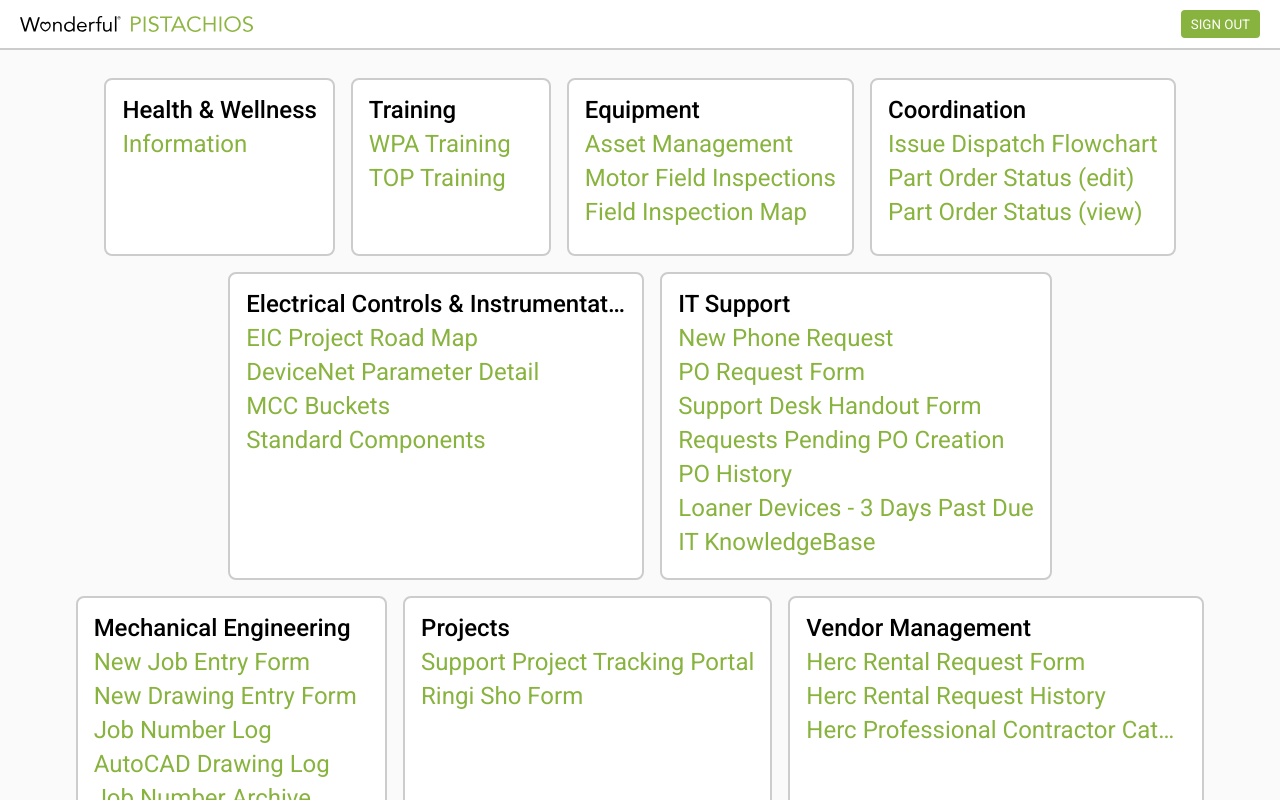
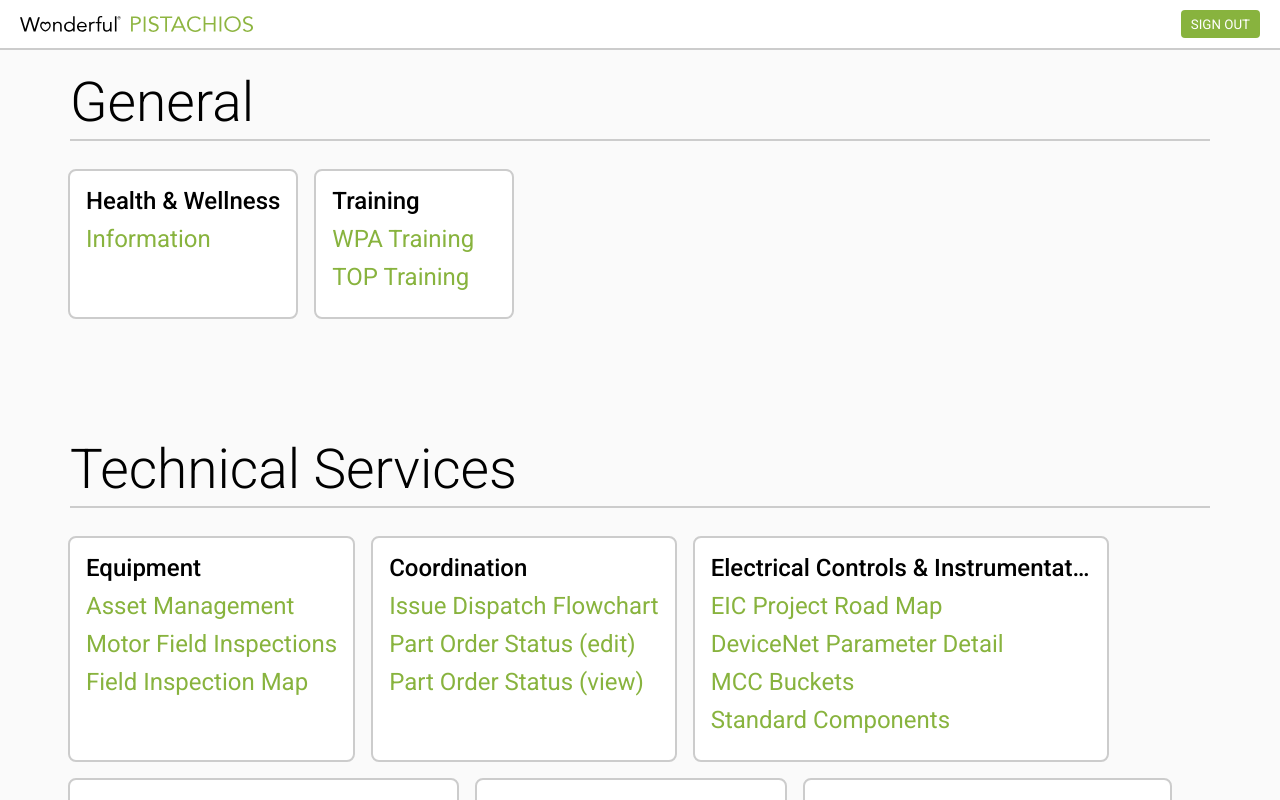
Before and after one commit to thewonderfulcompany/wpa-site, a React (Create React App) app: page / in a window 1280 px wide. Shown: the top 800 px of the page. Built offline with nearby package versions, Linux system fonts and the light colour scheme.

Commit message:
added section titles

```diff
--- a/src/App.css
+++ b/src/App.css
@@ -29,6 +29,9 @@
   padding: 10px 20px;
   background: #fff;
   border-bottom: 2px solid #ccc;
+  position: fixed;
+  width: 100%;
+  z-index: 1;
 }
 
 header>div {
@@ -55,15 +58,30 @@
   background: var(--dark-green);
 }
 
+.section:first-of-type{
+  padding-top:50px;
+}
+
+.section {
+  max-width: 1200px;
+  margin: auto;
+  padding: 20px;
+  margin-bottom: 50px;
+}
+
+.section h1{
+  margin: 20px 10px;
+  font-weight: 300;
+  font-size: 55px;
+  padding-bottom: 5px;
+  border-bottom: 2px solid #ccc;
+}
+
 .cards {
   display: flex;
   flex-flow: row wrap;
-  justify-content: center;
-  /* align-items: flex-start; */
   align-content: center;
-  max-width: 1200px;
-  margin: auto;
-  padding: 20px;
+
 }
 
 .card {
@@ -80,7 +98,7 @@
 .card p,
 .card a {
   font-size: 24px;
-  margin: 0 0 6px 0;
+  margin: 0 0 10px 0;
   overflow: hidden;
   white-space: nowrap;
   overflow-wrap: break-word;
@@ -95,7 +113,10 @@
   display: block;
   color: var(--green);
   text-decoration: none;
+  transition: color .15s;
 }
+
+.card a:hover{color: var(--dark-green);}
 
 
 @media (max-width: 950px) {
--- a/src/App.js
+++ b/src/App.js
@@ -5,7 +5,7 @@
   return (
     <div className="App">
       <Header/>
-      <Cards/>
+      <Sections/>
     </div>
   );
 }
@@ -25,7 +25,7 @@
 
 // this should be replaced with an api call for real data once that is ready
 // this data structure forces unique names for cards and links, may change in the future
-const dummyData = {
+let dummyData = {
   'Health & Wellness': {
     'Information': 'https://wpa-internal.wonderful.com/wellness'
   },
@@ -109,14 +109,120 @@
 }
 
 
-function Cards(props){
-  console.log(Object.keys(dummyData))
+dummyData = {
+
+  'General':{
+    'Health & Wellness': {
+      'Information': 'https://wpa-internal.wonderful.com/wellness'
+    },
+
+    'Training': {
+      'WPA Training': 'https://wpatraining.com/',
+      'TOP Training': 'https://wpa-internal.wonderful.com/student-data/',
+    }
+  },
+
+  'Technical Services':{
+    'Equipment': {
+      'Asset Management': 'https://wpa-internal.wonderful.com/Technical-Services/Maintenance-Management-System/',
+      'Motor Field Inspections': 'https://wpa-internal.wonderful.com/Technical-Services/Maintenance-Management-System/MTR-inspection-summary',
+      'Field Inspection Map': 'Field Inspection Map',
+      '': '',
+    },
+
+    'Coordination': {
+      'Issue Dispatch Flowchart': 'https://www.lucidchart.com/invitations/accept/bc8846ec-fc5b-45b3-8124-b4d23210c5e5',
+      'Part Order Status (edit)': 'https://app.smartsheet.com/b/home?lx=mANrD5AL0etPYJCUXwqPJA',
+      'Part Order Status (view)': 'https://app.smartsheet.com/b/publish?EQBCT=97bf1288adf944b0acf7ec9a86f505f3',
+    },
+
+    'Electrical Controls & Instrumentation': {
+      'EIC Project Road Map': 'https://app.smartsheet.com/b/publish?EQBCT=4311ca97604545ebb77dab3754b889b9',
+      'DeviceNet Parameter Detail': 'https://app.smartsheet.com/b/publish?EQBCT=3dfc144feaae498bb7b402c234fce0d7',
+      'MCC Buckets': 'https://app.smartsheet.com/b/publish?EQBCT=c5420e46689644ecb57629c25b33f95d',
+      'Standard Components': 'https://app.smartsheet.com/b/publish?EQBCT=003dfeeda00847caaef07c41c6fb572d',
+    },
+
+    'IT Support': {
+      'New Phone Request': 'https://app.smartsheet.com/b/form/d8066607050b4711bf8372707496aa91',
+      'PO Request Form': 'https://app.smartsheet.com/b/form/3098968ad64d41638eb0745e36dabbf1',
+      'Support Desk Handout Form': 'https://app.smartsheet.com/b/form/d0db05bf755245b3bdf0457554912393',
+      'Requests Pending PO Creation': 'https://app.smartsheet.com/b/publish?EQBCT=dd807e4ed6ce46ffa1869b39d71cd5d2',
+      'PO History': 'https://app.smartsheet.com/b/publish?EQBCT=8163865e79c44f4280341f3ffda50c0c',
+      'Loaner Devices - 3 Days Past Due': 'https://app.smartsheet.com/b/home?lx=9XK9o150GZokhsgK2VioxQ',
+      'IT KnowledgeBase': 'https://wpa-sp.wonderful.com/MIS/KnowledgeBase/_layouts/15/start.aspx#/SitePages/End-User%20Knowledge%20Base.aspx',
+    },
+
+    'Mechanical Engineering': {
+      'New Job Entry Form': 'https://app.smartsheet.com/b/form?EQBCT=ec0584fef14b41c99a070ef2dbde3af1',
+      'New Drawing Entry Form': 'https://app.smartsheet.com/b/form/8fdbf617572746589ddafaf1e3d410e0',
+      'Job Number Log': 'https://app.smartsheet.com/b/publish?EQBCT=66ca092a5c1546d49f309b0db848e7af',
+      'AutoCAD Drawing Log': 'https://app.smartsheet.com/b/publish?EQBCT=d1d6a88b28b24b71bc8e4ba7027b0fde',
+      'Job Number Archive': 'https://www.dropbox.com/s/qkbjbblpumcz3wt/Mechanical%20Job%20Number%20Archive.xls?raw=1',
+      'AutoCAD Drawing Archive': 'https://app.smartsheet.com/b/publish?EQBCT=19eff738a8e94fbcb512d82e6a1f7fe0',
+    },
+
+    'Projects': {
+      'Support Project Tracking Portal': 'https://app.smartsheet.com/b/publish?EQBCT=a471cb61221b451f858b5e2c64aa785f',
+      'Ringi Sho Form': 'https://www.dropbox.com/s/3pg6dab09d6x6p6/Project%20Spending%20Approval%20Forms%20V1.xlsx?dl=1',
+    },
+
+    'Vendor Management': {
+      'Herc Rental Request Form': 'https://app.smartsheet.com/b/form?EQBCT=4a8e2da4cca942119d61f822143960c9',
+      'Herc Rental Request History': 'https://app.smartsheet.com/b/publish?EQBCT=bc364b937b8940b6a051612b7f44de73',
+      'Herc Professional Contractor Catalogue': 'https://issuu.com/hercrentals/docs/procontractor_catalog_2.0?e=25072383/49826861',
+    }
+  },
+
+
+  'Production':{
+    'OA': {
+      'OA Detail Report': 'https://app.powerbi.com/view?r=eyJrIjoiMGJkZjViZjgtNjRjMy00NTAyLThkZjMtMmVmZjM1M2Q1YWVkIiwidCI6IjU3ZmU3YmI1LWUzODItNDQ5OC04OGZlLTVjNTBkMjU2ZjczNSIsImMiOjZ9',
+      'OA Data Entry Portal': 'https://wpa-internal.wonderful.com/Production/Operations-Analysis',
+    },
+
+    'PPO': {
+      'New PPO Job': 'https://app.smartsheet.com/b/form/b58da0b9975c484080d2f329d4abfffa',
+    },
+
+    'Scheduling': {
+      'Schedule Change Report': 'https://app.powerbi.com/view?r=eyJrIjoiNzI5MmFkNzYtZWNlNy00N2VlLTljNjktZTg4ZWY4NzVmNGU3IiwidCI6IjU3ZmU3YmI1LWUzODItNDQ5OC04OGZlLTVjNTBkMjU2ZjczNSIsImMiOjZ9',
+      'Schedule Change Entries': 'https://wpa-internal.wonderful.com/Production/schedule-changes',
+    }
+  },
+
+
+  'Purchasing':{
+    'Purchasing': {
+      'PO Request Form': 'https://get-crackin.typeform.com/to/I0PJ2C',
+      'PO Status: Pending Capital Approval': 'https://app.smartsheet.com/b/publish?EQBCT=ca756e0b9035433c8b98d5191c88c22f',
+      'PO Status: Pending Sourcing': 'https://app.smartsheet.com/b/publish?EQBCT=b1f38d5ed3d54bb18590c38c3c507656',
+      'PO Status: Pending PO Entry': 'https://app.smartsheet.com/b/publish?EQBCT=94887b4058384534bff44beccb4ddcde',
+      'PO Status: PO\'s Issued': 'https://app.smartsheet.com/b/publish?EQBCT=7e43343501044fd88ad15560a12594faz',
+    }
+  }
+}
+
+
+function Sections(){
+  return Object.keys(dummyData).map(
+    section => <Section title={section} cards={dummyData[section]}/>
+  )
+}
+
+
+function Section(props){
+  const {title, cards} = props
+
   return (
-    <div className='cards'>
-      {
-        Object.keys(dummyData)
-          .map(card => <Card title={card} links={dummyData[card]}/>)
-      }
+    <div className='section'>
+      <h1>{title}</h1>
+      <div className='cards'>
+        {
+          Object.keys(cards)
+          .map(card => <Card title={card} links={cards[card]}/>)
+        }
+      </div>
     </div>
   )
 }
```
